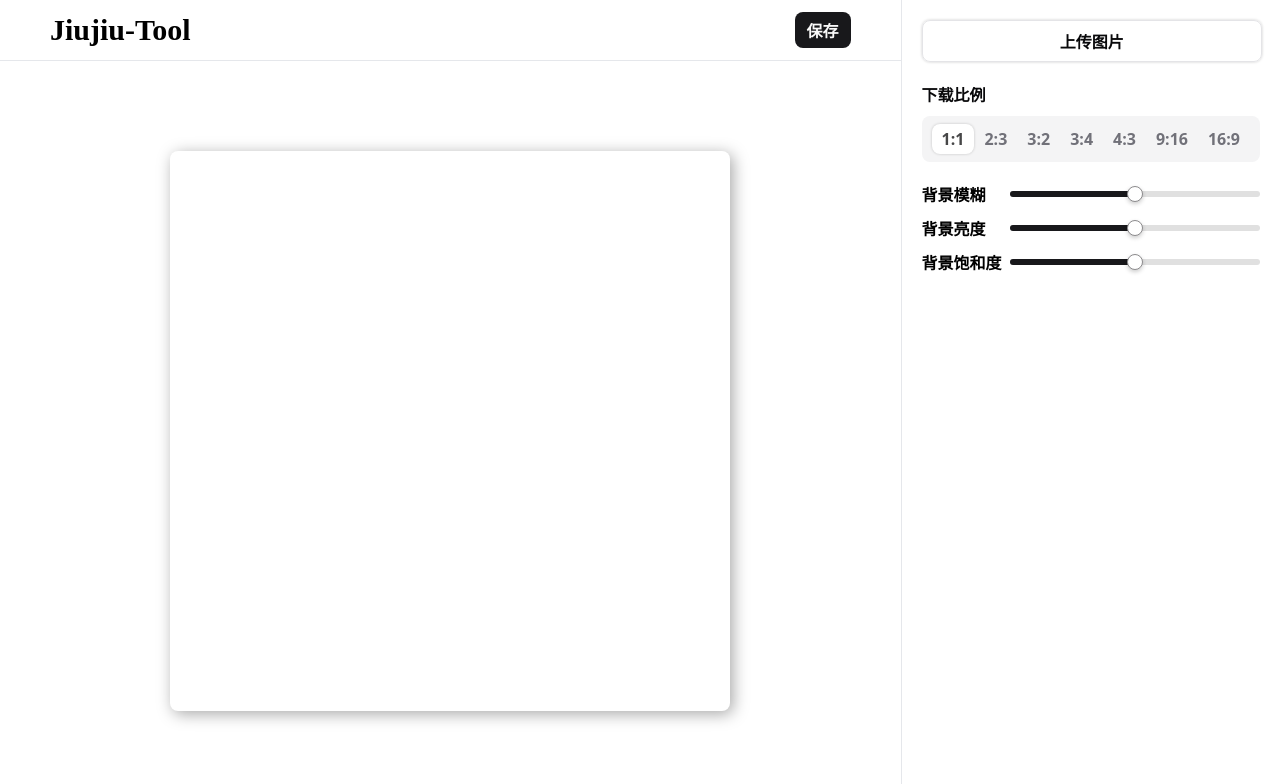
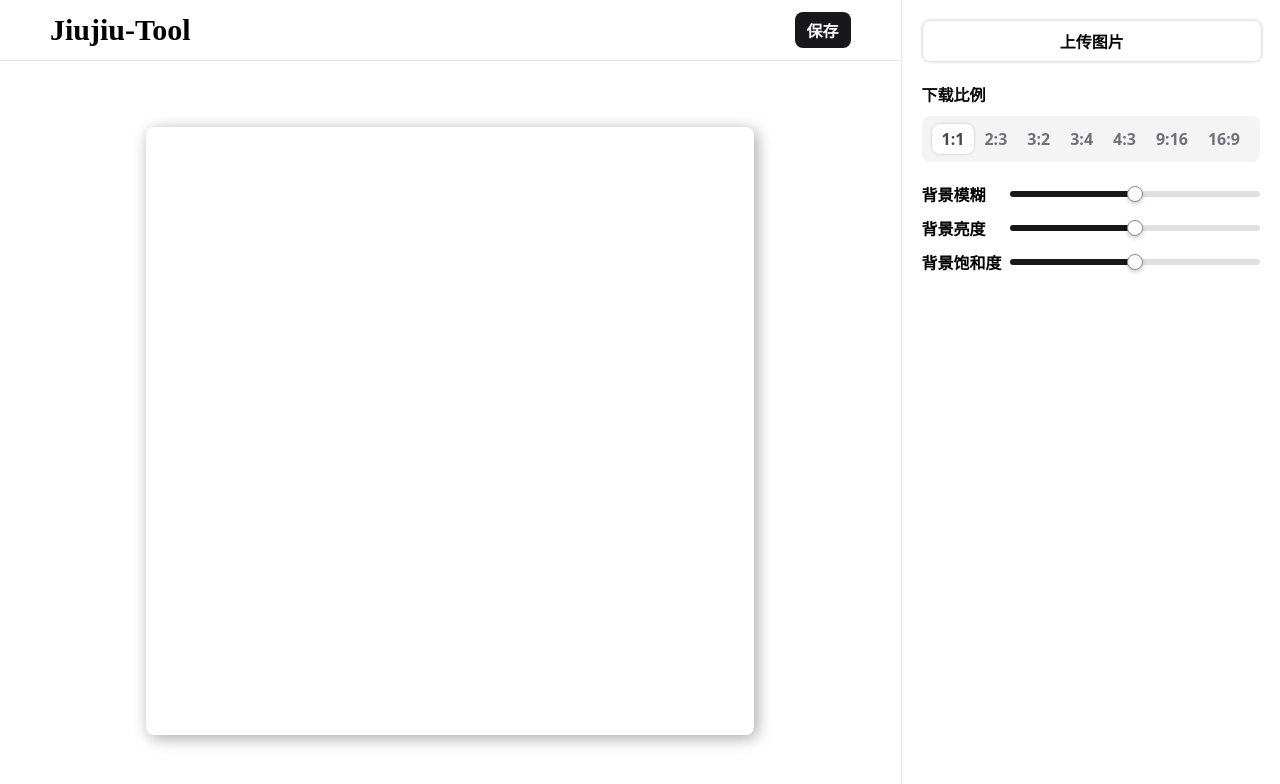
Before and after one commit to Jiujiuou/img-background, a React (Vite) app: page / in a window 1280 px wide. Shown: the top 784 px of the page. Built offline with nearby package versions, Linux system fonts and the light colour scheme; a web font is replaced by a local one.

Commit message:
feat: 下载高清图片

```diff
--- a/src/App.jsx
+++ b/src/App.jsx
@@ -18,6 +18,9 @@ function App() {
   const _BackgroundImageStyle = useStore(
     (state) => state._BackgroundImageStyle
   );
+  const _BottomLayerRatioStyle = useStore(
+    (state) => state._BottomLayerRatioStyle
+  );
   const _FilterStyle = useStore((state) => state._FilterStyle);
   const _ImageBase64Url = useStore((state) => state._ImageBase64Url);
 
@@ -37,7 +40,6 @@ function App() {
           <div className={styles.downloadWrapper}>
             <div
               className={styles.hidden}
-              id={ID_DOWNLOAD_AREA}
               style={{
                 ..._RatioStyle,
               }}
@@ -68,6 +70,30 @@ function App() {
           <FilterControl />
         </div>
       </div>
+
+      {/* 此区域只为了下载高清图片使用 */}
+      <div
+        className={styles.bottomLayer}
+        style={{ ..._BottomLayerRatioStyle }}
+        id={ID_DOWNLOAD_AREA}
+      >
+        {_ImageBase64Url && (
+          <img
+            className={styles.image}
+            src={_ImageBase64Url}
+            alt=""
+            draggable="false"
+          />
+        )}
+        <div
+          className={styles.download}
+          style={{
+            ..._BottomLayerRatioStyle,
+            ..._BackgroundImageStyle,
+            ..._FilterStyle,
+          }}
+        />
+      </div>
     </div>
   );
 }
--- a/src/component/RatioControl/RatioControl.jsx
+++ b/src/component/RatioControl/RatioControl.jsx
@@ -1,26 +1,30 @@
 import React, { useEffect, useState } from "react";
-import { RadioGroup, Radio } from "@douyinfe/semi-ui";
 import Title from "@/component/Title/Title";
 import useStore from "@/store/index";
 import { RATIO_MAP } from "@/constant/index";
+import clsx from "clsx";
+import { DEFAULT_HEIGHT, DEFAULT_BOTTOM_LAYER_HEIGHT } from "@/constant/index";
 import styles from "./index.module.less";
-import clsx from "clsx";
 
 function RatioControl() {
-  const { updateRatioStyle } = useStore();
+  const { updateRatioStyle, updateBottomLayerRatioStyle } = useStore();
   const [activeIndex, setActiveIndex] = useState(0);
 
   const handleRatioChange = (newRatio, index) => {
     setActiveIndex(index);
     const [widthRatio, heightRatio] = newRatio.split(":").map(Number);
-    const height = 76;
-    const width = (height * widthRatio) / heightRatio;
 
     updateRatioStyle({
-      width: `${width}vh`,
-      height: `${height}vh`,
+      width: `${(DEFAULT_HEIGHT * widthRatio) / heightRatio}vh`,
+      height: `${DEFAULT_HEIGHT}vh`,
+    });
+
+    updateBottomLayerRatioStyle({
+      width: `${(DEFAULT_BOTTOM_LAYER_HEIGHT * widthRatio) / heightRatio}px`,
+      height: `${DEFAULT_BOTTOM_LAYER_HEIGHT}px`,
     });
   };
+
   return (
     <>
       <Title title="下载比例" />
--- a/src/constant/index.js
+++ b/src/constant/index.js
@@ -1,3 +1,13 @@
 export const RATIO_MAP = ["1:1", "2:3", "3:2", "3:4", "4:3", "9:16", "16:9"];
 export const ID_DOWNLOAD_AREA = "download-area";
 export const FILA_NAME = "jiujiu-tool.png";
+export const DEFAULT_HEIGHT = 76;
+export const DEFAULT_BOTTOM_LAYER_HEIGHT = 1000;
+export const DEFAULT_RATIO_STYLE = {
+  width: `${DEFAULT_HEIGHT}vh`,
+  height: `${DEFAULT_HEIGHT}vh`,
+};
+export const DEFAULT_BOTTOM_LAYER_RATIO_STYLE = {
+  width: `${DEFAULT_BOTTOM_LAYER_HEIGHT}px`,
+  height: `${DEFAULT_BOTTOM_LAYER_HEIGHT}px`,
+};
--- a/src/index.module.less
+++ b/src/index.module.less
@@ -4,6 +4,9 @@
   display: flex;
   flex-direction: column;
   font-weight: 600;
+  position: relative;
+  overflow: hidden;
+
   font-family: ui-sans-serif, system-ui, -apple-system, BlinkMacSystemFont,
     "Segoe UI", Roboto, "Helvetica Neue", Arial, "Noto Sans", sans-serif,
     "Apple Color Emoji", "Segoe UI Emoji", "Segoe UI Symbol", "Noto Color Emoji";
@@ -67,6 +70,36 @@
       }
     }
   }
+
+  .bottomLayer {
+    width: 1000px;
+    height: 1000px;
+    position: absolute;
+    left: 0;
+    top: 0;
+    z-index: -1;
+    transition: width 0.7s ease-out, height 0.7s ease-out;
+    overflow: hidden;
+    border-radius: var(--border-radius);
+    box-shadow: 3px 3px 16px 0px rgba(0, 0, 0, 0.35);
+
+    .image {
+      width: 50%;
+      position: absolute;
+      left: 50%;
+      top: 50%;
+      transform: translate(-50%, -50%);
+      z-index: 1;
+      pointer-events: none;
+    }
+
+    .download {
+      width: 80vh;
+      height: 80vh;
+      transition: width 0.7s ease-out, height 0.7s ease-out;
+      scale: 1.1;
+    }
+  }
 }
 
 .semi-radio-addon {
--- a/src/store/index.js
+++ b/src/store/index.js
@@ -1,13 +1,19 @@
 import { create } from "zustand";
+import {
+  DEFAULT_RATIO_STYLE,
+  DEFAULT_BOTTOM_LAYER_RATIO_STYLE,
+} from "@/constant/index";
 
 const useStore = create((set) => ({
-  // 下载区域长宽比例
-  _RatioStyle: {
-    width: "70vh",
-    height: "70vh",
-  },
+  // 展示区域长宽比例
+  _RatioStyle: DEFAULT_RATIO_STYLE,
   updateRatioStyle: (newratioStyle) =>
     set(() => ({ _RatioStyle: newratioStyle })),
+
+  // 下载区域长宽比例
+  _BottomLayerRatioStyle: DEFAULT_BOTTOM_LAYER_RATIO_STYLE,
+  updateBottomLayerRatioStyle: (newBottomLayerRatioStyle) =>
+    set(() => ({ _BottomLayerRatioStyle: newBottomLayerRatioStyle })),
 
   // 下载区域背景图
   _BackgroundImageStyle: {},
```
